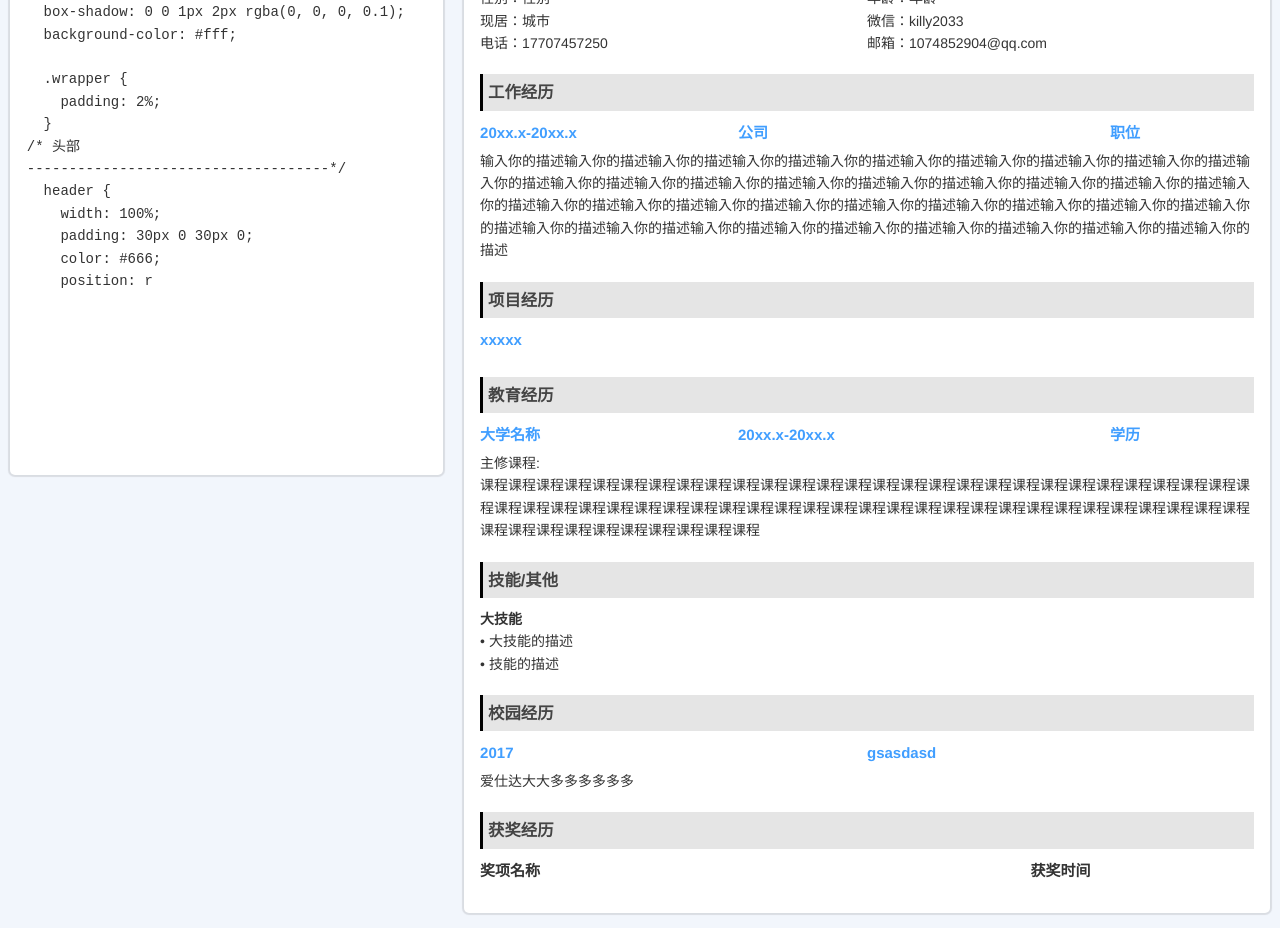
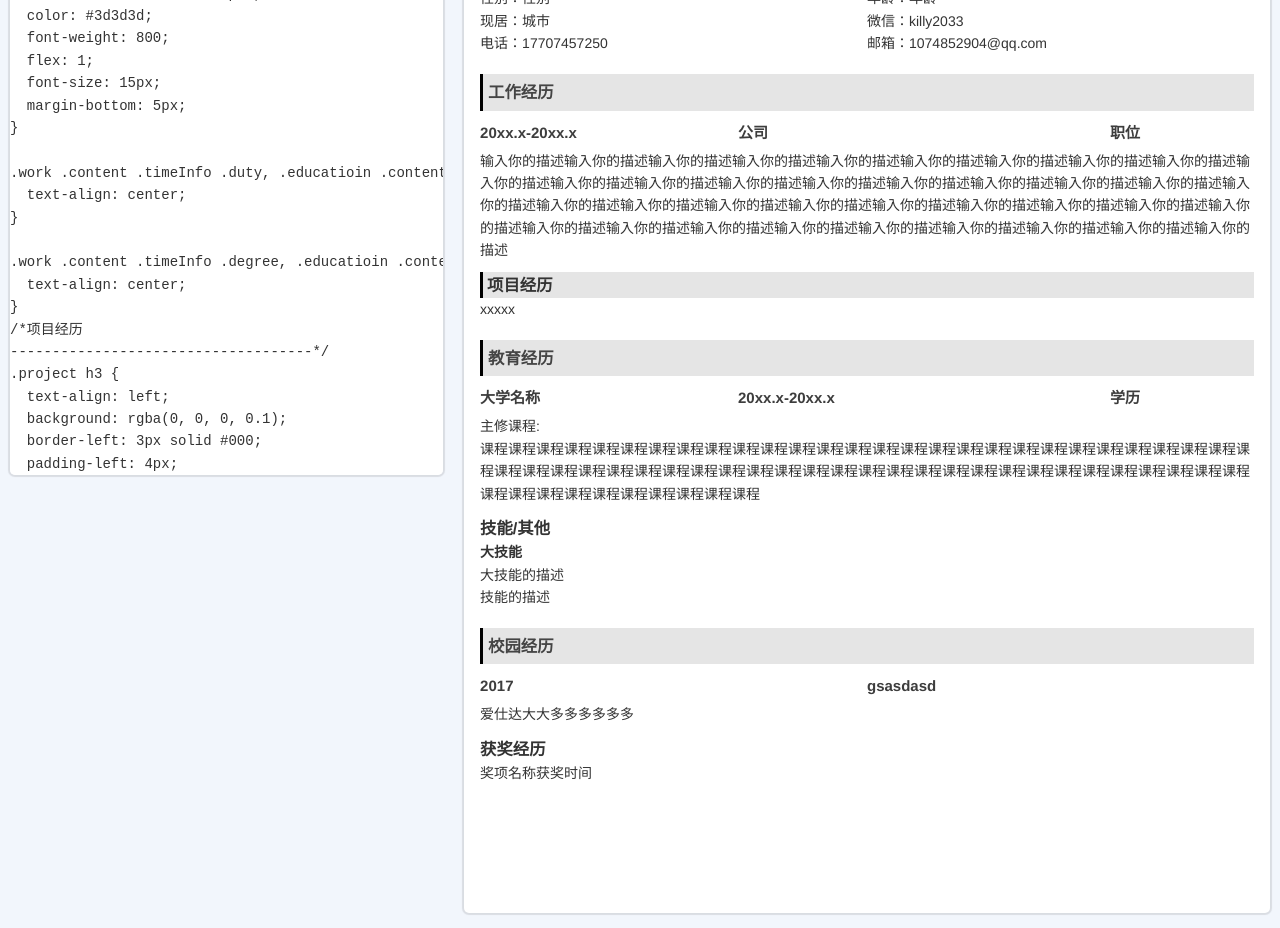
Before and after one commit to Rivoc/online-resume, a Vue app: page / in a window 1280 px wide. Shown: the part 320-1248 px from the top of the page. Built offline with nearby package versions, Linux system fonts and the light colour scheme.

Commit message:
add页面对应样式代码变化

```diff
--- a/src/App.vue
+++ b/src/App.vue
@@ -11,7 +11,8 @@
       <edit-box :resume="
                  resume">
       </edit-box>
-      <show-resume :resume="resume"></show-resume>
+      <show-resume :resume="resume"
+                   ref="ShowResume"></show-resume>
     </main>
   </div>
 </template>
@@ -61,11 +62,15 @@ export default {
     // Dom更新后再调用
     this.$nextTick(function () {
       var setIn = setInterval(function () {
-        // 只显示作用
+        // 样式代码展示
         _this.$refs.ShowStyle.writeStyleCode(_this.code.substring(0, n))
-        // 渲染作用
-        // _this.$refs.ShowResume.responseStyleCode(_this.code.substring(0, n))
+        // 渲染样式
+        _this.$refs.ShowResume.responseStyleCode(_this.code.substring(0, n))
+        if (n > 105) {
+          n = n + 5
+        }
         n++
+
         if (n >= len) {
           // 停止
           clearInterval(setIn)
--- a/src/components/EditBox.vue
+++ b/src/components/EditBox.vue
@@ -158,7 +158,7 @@ export default {
 
   .edit-container {
     overflow-y: auto;
-    height: calc(100vh - 110px);
+    height: calc(100vh - 30px);
     flex: 1;
     padding: 15px;
   }
--- a/src/components/ShowResume.vue
+++ b/src/components/ShowResume.vue
@@ -133,212 +133,366 @@
         </div>
       </section>
     </div>
+    <div v-html="styleCode"></div>
   </div>
 </template>
 <script>
 export default {
   name: 'ShowResume',
-  props: ['resume']
+  props: ['resume'],
+  methods: {
+    responseStyleCode (code) {
+      this.styleCode = '<style lang="stylus" scoped>' + code + '</style>'
+    }
+  },
+  data () {
+    return {
+      styleCode: ''
+    }
+  }
 }
 </script>
 <style lang="stylus" scoped>
-@import '~@/assets/styles/variable.styl';
+
+// @import '~@/assets/styles/variable.styl';
 
 #showResume {
+
 margin: 0 auto;
+
 width: 65%;
+
 height: 0;
+
 padding-bottom: 91.9%;
+
 border-radius: 5px;
+
 box-shadow: 0 0 1px 2px rgba(0, 0, 0, 0.1);
+
 background-color: #fff;
+}
+//
+// .wrapper {
 
-  .wrapper {
-    padding: 2%;
-  }
+// padding: 2%;
 
-  header {
-    width: 100%;
-    padding: 30px 0 30px 0;
-    color: #666;
-    position: relative;
+// }
 
-    h1 {
-      font-size: 36px;
-      margin-bottom: 10px;
-      margin-left: 20px;
-    }
+// header {
 
-    p {
-      letter-spacing: 20px;
-    }
+// width: 100%;
 
-    .upload:hover {
-      border-color: #409EFF;
-    }
+// padding: 30px 0 30px 0;
 
-    .upload {
-      position: absolute;
-      top: 0;
-      right: 0;
-      border: 1px dashed #d9d9d9;
-      border-radius: 6px;
-      overflow: hidden;
-      cursor: pointer;
+// color: #666;
 
-      p {
-        position: absolute;
-        width: 100%;
-        text-align: center;
-        bottom: 0;
-        letter-spacing: 0;
-      }
+// position: relative;
 
-      .avatar-uploader-icon {
-        font-size: 28px;
-        color: #8c939d;
-        width: 150px;
-        height: 150px;
-        line-height: 150px;
-        text-align: center;
-      }
+// h1 {
 
-      .avatar {
-        width: 178px;
-        height: 178px;
-        display: block;
-      }
-    }
-  }
+// font-size: 36px;
 
-  .profile {
-    h3 {
-      text-align: left;
-      background: rgba(0, 0, 0, 0.1);
-      border-left: 3px solid #000;
-      padding-left: 4px;
-      margin: 20px 0 10px 0;
-      padding: 5px;
-      color: rgba(0, 0, 0, 0.7);
-    }
+// margin-bottom: 10px;
 
-    ol {
-      li {
-        float: left;
-        width: 50%;
-      }
-    }
-  }
+// margin-left: 20px;
 
-  .work, .educatioin, .schoolExp {
-    h3 {
-      text-align: left;
-      background: rgba(0, 0, 0, 0.1);
-      border-left: 3px solid #000;
-      padding-left: 4px;
-      margin: 20px 0 10px 0;
-      padding: 5px;
-      color: rgba(0, 0, 0, 0.7);
-    }
+// }
 
-    .content {
-      margin-bottom: 10px;
+// p {
 
-      .timeInfo {
-        display: flex;
+// letter-spacing: 20px;
 
-        span {
-          color: $mainColor;
-          font-weight: 800;
-          flex: 1;
-          font-size: 15px;
-          margin-bottom: 5px;
-        }
+// }
 
-        .duty, .degree {
-          text-align: center;
-        }
-      }
-    }
-  }
+// .upload:hover {
 
-  .project {
-    h3 {
-      text-align: left;
-      background: rgba(0, 0, 0, 0.1);
-      border-left: 3px solid #000;
-      padding-left: 4px;
-      margin: 20px 0 10px 0;
-      padding: 5px;
-      color: rgba(0, 0, 0, 0.7);
-    }
+// border-color: #409EFF;
 
-    .content {
-      margin-bottom: 10px;
+// }
 
-      .timeInfo {
-        display: flex;
+// .upload {
 
-        span {
-          color: $mainColor;
-          font-weight: 800;
-          flex: 1;
-          font-size: 15px;
-          margin-bottom: 5px;
-        }
-      }
-    }
-  }
+// position: absolute;
 
-  .skills {
-    h3 {
-      text-align: left;
-      background: rgba(0, 0, 0, 0.1);
-      border-left: 3px solid #000;
-      padding-left: 4px;
-      margin: 20px 0 10px 0;
-      padding: 5px;
-      color: rgba(0, 0, 0, 0.7);
-    }
+// top: 0;
 
-    .content {
-      margin-bottom: 10px;
+// right: 0;
 
-      .desc::before {
-        content: '•';
-      }
-    }
-  }
+// border: 1px dashed #d9d9d9;
 
-  .award {
-    h3 {
-      text-align: left;
-      background: rgba(0, 0, 0, 0.1);
-      border-left: 3px solid #000;
-      padding-left: 4px;
-      margin: 20px 0 10px 0;
-      padding: 5px;
-      color: rgba(0, 0, 0, 0.7);
-    }
+// border-radius: 6px;
 
-    .content {
-      margin-bottom: 10px;
+// overflow: hidden;
 
-      .timeInfo {
-        display: flex;
+// cursor: pointer;
 
-        span {
-          font-weight: 800;
-          flex: 1;
-          font-size: 15px;
-          margin-bottom: 5px;
-        }
+// p {
 
-        .time {
-          text-align: center;
-        }
-      }
-    }
-  }
-}
+// position: absolute;
+
+// width: 100%;
+
+// text-align: center;
+
+// bottom: 0;
+
+// letter-spacing: 0;
+
+// }
+
+// .avatar-uploader-icon {
+
+// font-size: 28px;
+
+// color: #8c939d;
+
+// width: 150px;
+
+// height: 150px;
+
+// line-height: 150px;
+
+// text-align: center;
+
+// }
+
+// .avatar {
+
+// width: 178px;
+
+// height: 178px;
+
+// display: block;
+
+// }
+
+// }
+
+// }
+
+// .profile {
+
+// h3 {
+
+// text-align: left;
+
+// background: rgba(0, 0, 0, 0.1);
+
+// border-left: 3px solid #000;
+
+// padding-left: 4px;
+
+// margin: 20px 0 10px 0;
+
+// padding: 5px;
+
+// color: rgba(0, 0, 0, 0.7);
+
+// }
+
+// ol {
+
+// li {
+
+// float: left;
+
+// width: 50%;
+
+// }
+
+// }
+
+// }
+
+// .work, .educatioin, .schoolExp {
+
+// h3 {
+
+// text-align: left;
+
+// background: rgba(0, 0, 0, 0.1);
+
+// border-left: 3px solid #000;
+
+// padding-left: 4px;
+
+// margin: 20px 0 10px 0;
+
+// padding: 5px;
+
+// color: rgba(0, 0, 0, 0.7);
+
+// }
+
+// .content {
+
+// margin-bottom: 10px;
+
+// .timeInfo {
+
+// display: flex;
+
+// span {
+
+// color: $mainColor;
+
+// font-weight: 800;
+
+// flex: 1;
+
+// font-size: 15px;
+
+// margin-bottom: 5px;
+
+// }
+
+// .duty, .degree {
+
+// text-align: center;
+
+// }
+
+// }
+
+// }
+
+// }
+
+// .project {
+
+// h3 {
+
+// text-align: left;
+
+// background: rgba(0, 0, 0, 0.1);
+
+// border-left: 3px solid #000;
+
+// padding-left: 4px;
+
+// margin: 20px 0 10px 0;
+
+// padding: 5px;
+
+// color: rgba(0, 0, 0, 0.7);
+
+// }
+
+// .content {
+
+// margin-bottom: 10px;
+
+// .timeInfo {
+
+// display: flex;
+
+// span {
+
+// color: $mainColor;
+
+// font-weight: 800;
+
+// flex: 1;
+
+// font-size: 15px;
+
+// margin-bottom: 5px;
+
+// }
+
+// }
+
+// }
+
+// }
+
+// .skills {
+
+// h3 {
+
+// text-align: left;
+
+// background: rgba(0, 0, 0, 0.1);
+
+// border-left: 3px solid #000;
+
+// padding-left: 4px;
+
+// margin: 20px 0 10px 0;
+
+// padding: 5px;
+
+// color: rgba(0, 0, 0, 0.7);
+
+// }
+
+// .content {
+
+// margin-bottom: 10px;
+
+// .desc::before {
+
+// content: '•';
+
+// }
+
+// }
+
+// }
+
+// .award {
+
+// h3 {
+
+// text-align: left;
+
+// background: rgba(0, 0, 0, 0.1);
+
+// border-left: 3px solid #000;
+
+// padding-left: 4px;
+
+// margin: 20px 0 10px 0;
+
+// padding: 5px;
+
+// color: rgba(0, 0, 0, 0.7);
+
+// }
+
+// .content {
+
+// margin-bottom: 10px;
+
+// .timeInfo {
+
+// display: flex;
+
+// span {
+
+// font-weight: 800;
+
+// flex: 1;
+
+// font-size: 15px;
+
+// margin-bottom: 5px;
+
+// }
+
+// .time {
+
+// text-align: center;
+
+// }
+
+// }
+
+// }
+
+// }
+
+// }
+
 </style>
--- a/static/mock/style.js
+++ b/static/mock/style.js
@@ -1,44 +1,38 @@
 export const str = {
   code: `
-  /* 开始制作简历
+/*开始制作简历
  ------------------------------------*/
-  /* 整体布局
+/*整体布局
 ------------------------------------*/
-  #showResume {
-    margin: 0 auto;
-    width: 65%;
-    height: 0;
-    padding-bottom: 91.9%;
-    border-radius: 5px;
-    box-shadow: 0 0 1px 2px rgba(0, 0, 0, 0.1);
-    background-color: #fff;
 
-    .wrapper {
+#showResume .wrapper {
   padding: 2%;
 }
-  /* 头部
+/*头部
 ------------------------------------*/
-    header {
+#showResume header {
   width: 100%;
   padding: 30px 0 30px 0;
   color: #666;
   position: relative;
+}
 
-      h1 {
+#showResume header h1 {
   font-size: 36px;
   margin-bottom: 10px;
   margin-left: 20px;
 }
 
-      p {
+#showResume header p {
   letter-spacing: 20px;
+  margin-left: 20px;
 }
 
-      .upload:hover {
+#showResume header .upload:hover {
   border-color: #409EFF;
 }
 
-      .upload {
+#showResume header .upload {
   position: absolute;
   top: 0;
   right: 0;
@@ -46,16 +40,8 @@ export const str = {
   border-radius: 6px;
   overflow: hidden;
   cursor: pointer;
-
-        p {
-          position: absolute;
-          width: 100%;
-          text-align: center;
-          bottom: 0;
-          letter-spacing: 0;
 }
-
-        .avatar-uploader-icon {
+#showResume header .upload .avatar-uploader-icon {
   font-size: 28px;
   color: #8c939d;
   width: 150px;
@@ -63,18 +49,22 @@ export const str = {
   line-height: 150px;
   text-align: center;
 }
-
-        .avatar {
+#showResume header .upload p {
+  position: absolute;
+  width: 100%;
+  text-align: center;
+  margin-left:0;
+  bottom: 0;
+  letter-spacing: 0;
+}
+#showResume header .upload .avatar {
   width: 178px;
   height: 178px;
   display: block;
 }
-      }
-    }
-    /* 基本信息
+/*基本信息
 ------------------------------------*/
-    .profile {
-      h3 {
+.profile h3 {
   text-align: left;
   background: rgba(0, 0, 0, 0.1);
   border-left: 3px solid #000;
@@ -84,17 +74,13 @@ export const str = {
   color: rgba(0, 0, 0, 0.7);
 }
 
-      ol {
-        li {
+.profile ol li {
   float: left;
   width: 50%;
 }
-      }
-    }
-    /* 工作经历、教育经历、校园经历
+/*工作经历
 ------------------------------------*/
-    .work, .educatioin, .schoolExp {
-      h3 {
+.work h3, .educatioin h3, .schoolExp h3 {
   text-align: left;
   background: rgba(0, 0, 0, 0.1);
   border-left: 3px solid #000;
@@ -104,30 +90,32 @@ export const str = {
   color: rgba(0, 0, 0, 0.7);
 }
 
-      .content {
+.work .content, .educatioin .content, .schoolExp .content {
   margin-bottom: 10px;
+}
 
-        .timeInfo {
+.work .content .timeInfo, .educatioin .content .timeInfo, .schoolExp .content .timeInfo {
   display: flex;
+}
 
-          span {
-            color: $mainColor;
+.work .content .timeInfo span, .educatioin .content .timeInfo span, .schoolExp .content .timeInfo span {
+  color: #3d3d3d;
   font-weight: 800;
   flex: 1;
   font-size: 15px;
   margin-bottom: 5px;
 }
 
-          .duty, .degree {
+.work .content .timeInfo .duty, .educatioin .content .timeInfo .duty, .schoolExp .content .timeInfo .duty {
   text-align: center;
 }
+
+.work .content .timeInfo .degree, .educatioin .content .timeInfo .degree, .schoolExp .content .timeInfo .degree {
+  text-align: center;
 }
-      }
-    }
-   /* 项目经历
+/*项目经历
 ------------------------------------*/
-    .project {
-      h3 {
+.project h3 {
   text-align: left;
   background: rgba(0, 0, 0, 0.1);
   border-left: 3px solid #000;
@@ -137,26 +125,24 @@ export const str = {
   color: rgba(0, 0, 0, 0.7);
 }
 
-      .content {
+.project .content {
   margin-bottom: 10px;
+}
 
-        .timeInfo {
+.project .content .timeInfo {
   display: flex;
+}
 
-          span {
-            color: $mainColor;
+.project .content .timeInfo span {
+  color: #3d3d3d;
   font-weight: 800;
   flex: 1;
   font-size: 15px;
   margin-bottom: 5px;
 }
-        }
-      }
-    }
-  /* 技能/其它
+/*技能/其它
 ------------------------------------*/
-    .skills {
-      h3 {
+.skills h3 {
   text-align: left;
   background: rgba(0, 0, 0, 0.1);
   border-left: 3px solid #000;
@@ -166,18 +152,16 @@ export const str = {
   color: rgba(0, 0, 0, 0.7);
 }
 
-      .content {
+.skills .content {
   margin-bottom: 10px;
+}
 
-        .desc::before {
+.skills .content .desc::before {
   content: '•';
 }
-      }
-    }
-    /* 获奖经历
+/*获奖经历
 ------------------------------------*/
-    .award {
-      h3 {
+.award h3 {
   text-align: left;
   background: rgba(0, 0, 0, 0.1);
   border-left: 3px solid #000;
@@ -187,24 +171,25 @@ export const str = {
   color: rgba(0, 0, 0, 0.7);
 }
 
-      .content {
+.award .content {
   margin-bottom: 10px;
+}
 
-        .timeInfo {
+.award .content .timeInfo {
   display: flex;
+}
 
-          span {
+.award .content .timeInfo span {
   font-weight: 800;
   flex: 1;
   font-size: 15px;
   margin-bottom: 5px;
 }
 
-          .time {
+.award .content .timeInfo .time {
   text-align: center;
 }
+/*生成完毕！
+------------------------------------*/
+`
 }
-      }
-    }
-  }`
-}
```
Lines whose indentation alone changed are shown as unchanged.
